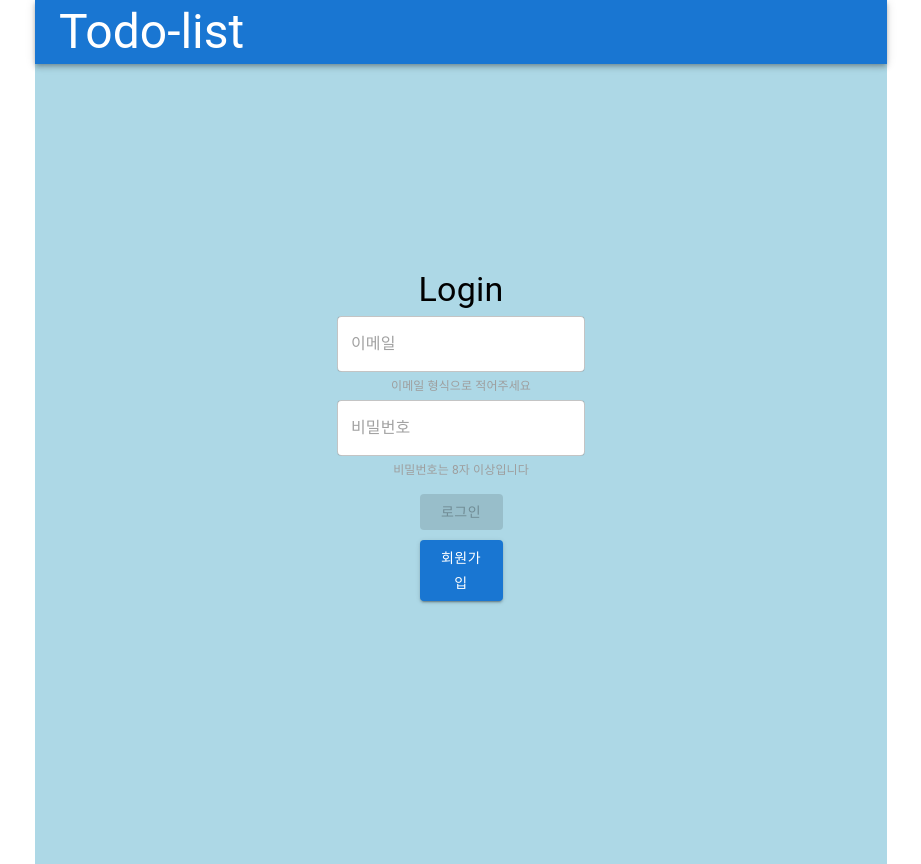
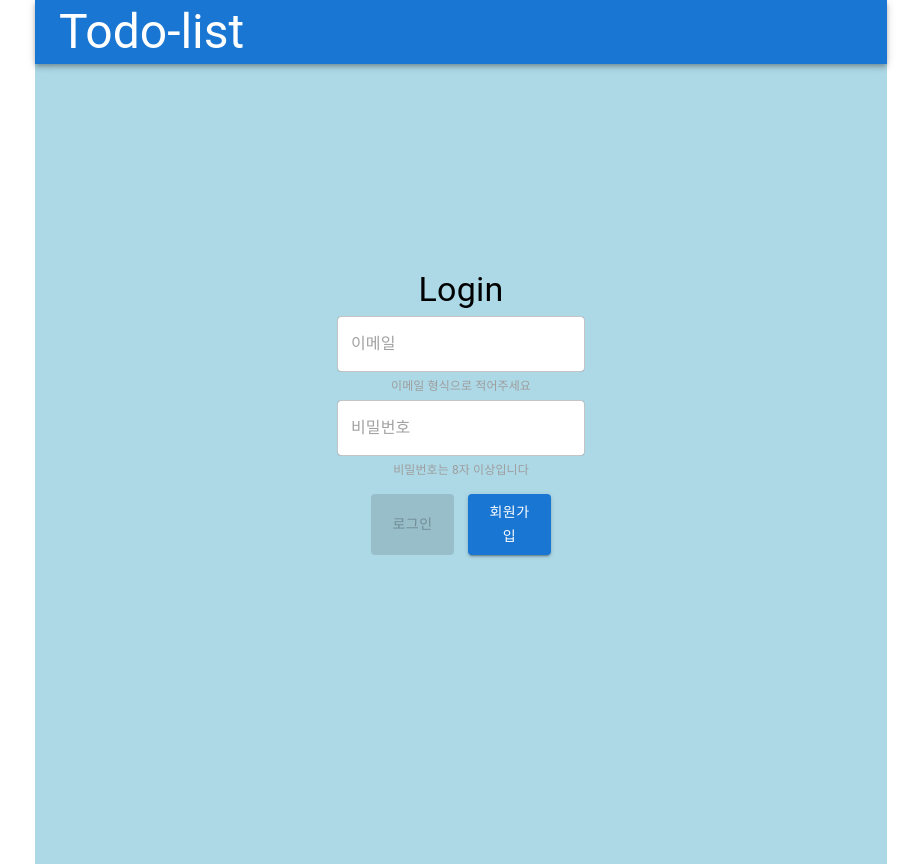
Before and after one commit to seongjin77/bucket-list, a React (Create React App) app: page /signin in a window 1280 px wide. Shown: the whole page, without its empty margins (179-1100 px from the left). Built offline with nearby package versions, Linux system fonts and the light colour scheme.

Commit message:
💄 Design: 로그인,회원가입 버튼 레이아웃 수정

```diff
--- a/src/pages/login/Login.jsx
+++ b/src/pages/login/Login.jsx
@@ -3,7 +3,7 @@ import { Box } from "@mui/system";
 import React from "react";
 import { useNavigate } from "react-router-dom";
 import { signInAxios } from "../../api/apiSignIn";
-import { LoginPageWrap } from "./LoginStyle";
+import { LoginPageWrap, ButtonFlexBox } from "./LoginStyle";
 import { useInput } from "../../hooks/useInput";
 
 const Login = () => {
@@ -18,19 +18,21 @@ const Login = () => {
     };
 
     const signIn = async () => {
-        const {data} = await signInAxios({
-            email:logInEmail.inputValue,
-            password: logInPassword.inputValue
+        const { data } = await signInAxios({
+            email: logInEmail.inputValue,
+            password: logInPassword.inputValue,
         });
         localStorage.setItem("accessToken", data.access_token);
-        navigate('/todo')
+        navigate("/todo");
     };
 
     return (
         <LoginPageWrap>
             <form>
                 <Box>
-                    <Typography variant="h4" component='h2'>Login</Typography>
+                    <Typography variant="h4" component="h2">
+                        Login
+                    </Typography>
                     <TextField
                         value={logInEmail.inputValue}
                         id="email"
@@ -39,7 +41,9 @@ const Login = () => {
                         data-testid="email-input"
                         onChange={emailHandleChange}
                     />
-                    <Typography className="validationTxt" component='span'>이메일 형식으로 적어주세요</Typography>
+                    <Typography className="validationTxt" component="span">
+                        이메일 형식으로 적어주세요
+                    </Typography>
                     <TextField
                         value={logInPassword.inputValue}
                         id="password"
@@ -48,7 +52,10 @@ const Login = () => {
                         data-testid="password-input"
                         onChange={passwordHandleChange}
                     />
-                    <Typography className="validationTxt" component='span'>비밀번호는 8자 이상입니다</Typography>
+                    <Typography className="validationTxt" component="span">
+                        비밀번호는 8자 이상입니다
+                    </Typography>
+                    <ButtonFlexBox>
                         <Button
                             disabled={!isButtonAbled}
                             variant="contained"
@@ -64,6 +71,7 @@ const Login = () => {
                         >
                             회원가입
                         </Button>
+                    </ButtonFlexBox>
                 </Box>
             </form>
         </LoginPageWrap>
--- a/src/pages/login/LoginStyle.jsx
+++ b/src/pages/login/LoginStyle.jsx
@@ -5,30 +5,37 @@ const LoginPageWrap = styled(Container)`
     background-color: lightblue;
     height: 100vh;
     overflow: hidden;
-  form{
+    form {
         margin-top: 200px;
     }
-  .MuiBox-root{
+    .MuiBox-root {
         margin-top: 200px;
         display: flex;
         flex-direction: column;
         justify-content: center;
-    align-items:center;
-    input{
+        align-items: center;
+        input {
             background-color: #fff;
-      border-radius:5px;
+            border-radius: 5px;
         }
-    .MuiTypography-root{
-      padding:5px;
-      &.validationTxt{
+        .MuiTypography-root {
+            padding: 5px;
+            &.validationTxt {
                 font-size: 12px;
                 color: #9e9e9e;
             }
         }
-    .MuiButtonBase-root{
-      width:83px;
-      margin-top:10px;
+        .MuiButtonBase-root {
+            width: 83px;
+            margin-top: 10px;
         }
     }
-`
-export {LoginPageWrap};
+`;
+
+const ButtonFlexBox = styled.div`
+    width: 194px;
+    display: flex;
+    justify-content: space-around;
+`;
+
+export { LoginPageWrap, ButtonFlexBox };
--- a/src/pages/sign/Sign.jsx
+++ b/src/pages/sign/Sign.jsx
@@ -32,7 +32,6 @@ const Sign = () => {
                         id="email"
                         value={emailValue.inputValue}
                         onChange={emailHandleChange}
-                        margin="normal"
                         type={"email"}
                         placeholder="이메일을 입력해주세요"
                         data-testid="email-input"
@@ -46,7 +45,7 @@ const Sign = () => {
                         placeholder="비밀번호를 입력해주세요"
                         data-testid="password-input"
                     />
-                    <Typography className="validationTxt" component='span'>이메일 형식으로 적어주세요</Typography>
+                    <Typography className="validationTxt" component='span'>비밀번호는 8자리 이상입니다</Typography>
                     <Button
                         onClick={SignUp}
                         disabled={!isButtonAbled}
--- a/src/pages/sign/SignStyle.jsx
+++ b/src/pages/sign/SignStyle.jsx
@@ -23,7 +23,6 @@ const SignUpPageWrap = styled(Container)`
       &.validationTxt{
         font-size: 12px;
         color: #9e9e9e;
-        margin-top: -4px;
       }
     }
     .MuiButtonBase-root{
```
Lines whose indentation alone changed are shown as unchanged.
